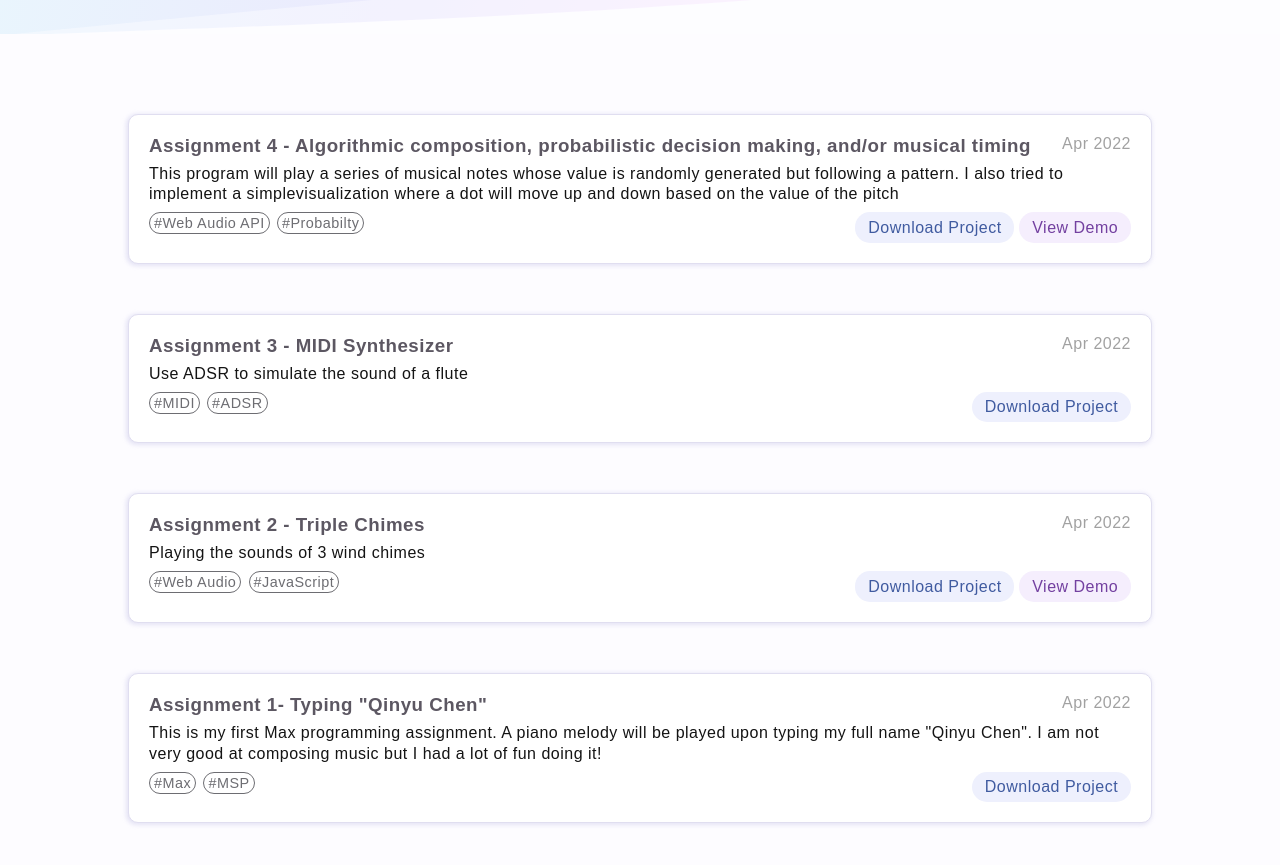
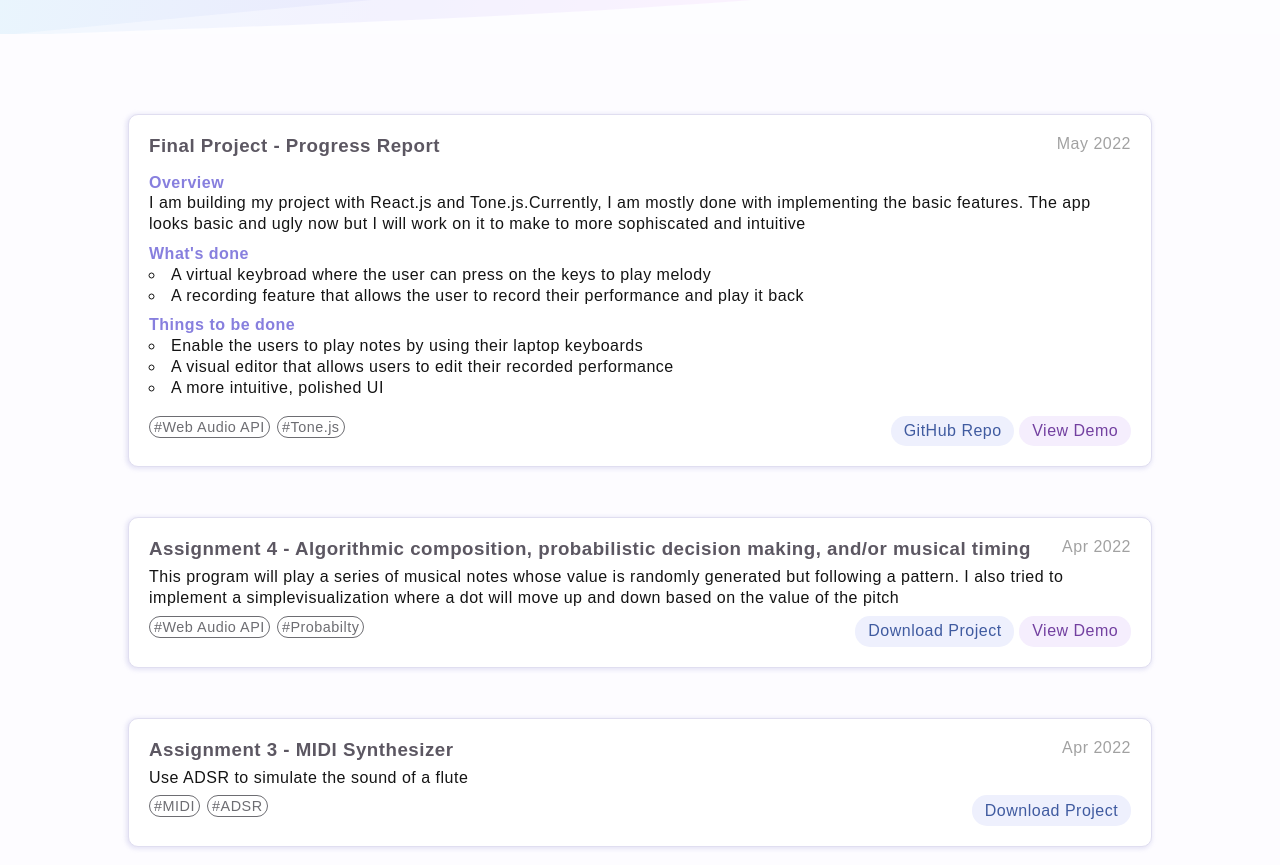
Before and after one commit to chloeqino/Inf190folio, a plain HTML site: page index.html in a window 1280 px wide. Shown: the part 520-1385 px from the top of the page. Drawn offline with Linux system fonts and the light colour scheme.

Commit message:
progress report

```diff
--- a/index.html
+++ b/index.html
@@ -198,6 +198,64 @@
       <div class="wrapper">
         <div class="project-card">
           <header>
+            <h3>Final Project - Progress Report</h3>
+            <time datetime="2022-05-23">May 2022</time>
+          </header>
+          <div class="description report">
+            <h4>Overview</h4>
+            <p>
+              I am building my project with React.js and Tone.js.Currently, I am
+              mostly done with implementing the basic features. The app looks
+              basic and ugly now but I will work on it to make to more
+              sophiscated and intuitive
+            </p>
+
+            <h4>What's done</h4>
+            <ul>
+              <li>
+                A virtual keybroad where the user can press on the keys to play
+                melody
+              </li>
+              <li>
+                A recording feature that allows the user to record their
+                performance and play it back
+              </li>
+            </ul>
+            <h4>Things to be done</h4>
+            <ul>
+              <li>
+                Enable the users to play notes by using their laptop keyboards
+              </li>
+              <li>
+                A visual editor that allows users to edit their recorded
+                performance
+              </li>
+              <li>A more intuitive, polished UI</li>
+            </ul>
+          </div>
+          <footer>
+            <ul class="keywords">
+              <li>Web Audio API</li>
+              <li>Tone.js</li>
+            </ul>
+            <nav>
+              <a
+                class="download"
+                target="_blank"
+                href="https://github.com/chloeqino/virtual-instrument"
+                >GitHub Repo</a
+              >
+              <a
+                class="demo"
+                href="https://chloeqino.github.io/virtual-instrument/"
+                target="_blank"
+                >View Demo</a
+              >
+            </nav>
+          </footer>
+        </div>
+        <div class="project-card">
+          <header>
             <h3>
               Assignment 4 - Algorithmic composition, probabilistic decision
               making, and/or musical timing
--- a/style.css
+++ b/style.css
@@ -98,6 +98,18 @@ section#projects {
   transition-duration: 0.2s;
   transition-timing-function: ease-in-out;
 }
+.description.report {
+  padding-bottom: 10px;
+}
+.description.report ul {
+  list-style-position: inside;
+  list-style-type: circle;
+}
+.description.report h4 {
+  color: #877fde;
+  margin-top: 9px;
+  font-weight: 600;
+}
 .project-card .demo {
   color: #7340a0;
   text-decoration: none;
```
Also changed, not shown: 2 other files.
